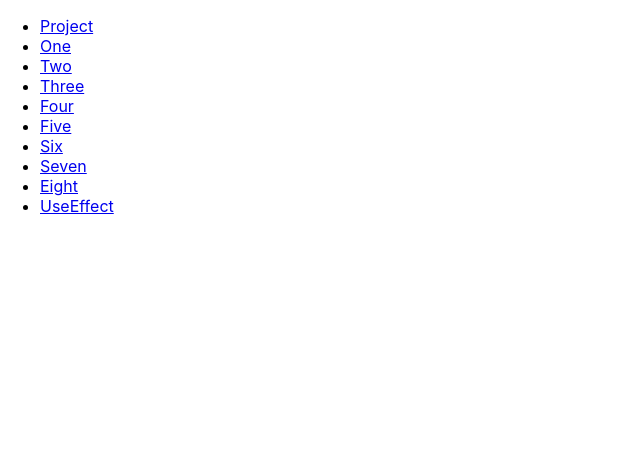
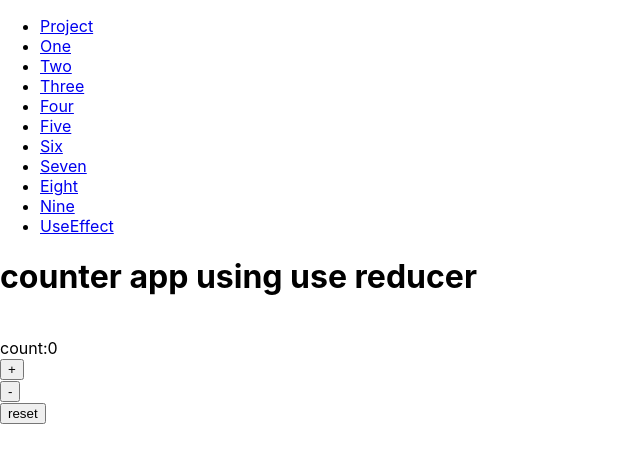
Before and after one commit to shashimehta03/React-Revison, a React (Create React App) app: page /nine in a window 1280 px wide. Shown: the top 462 px of the page, without its empty margins (0-640 px from the left). Built offline with nearby package versions, Linux system fonts and the light colour scheme.

Commit message:
nine added

```diff
--- a/src/App.js
+++ b/src/App.js
@@ -10,6 +10,7 @@ import Six from './Six';
 import Seven from './Seven';
 import Eight from './Eight';
 import Use from './Hooksuse';
+import Nine from './Nine';
 
 function App() {
   return (
@@ -20,13 +21,13 @@ function App() {
               <Link to='/'>Project</Link>
             </li>
             <li>
-               <Link to='/one'>One</Link>
+              <Link to='/one'>One</Link>
             </li>
             <li>
-                <Link to='/two'>Two</Link>
+              <Link to='/two'>Two</Link>
             </li>
             <li>
-                <Link to='/three'>Three</Link>
+              <Link to='/three'>Three</Link>
             </li>
             <li>
               <Link to='/four'>Four</Link>
@@ -44,8 +45,12 @@ function App() {
               <Link to='/eight'>Eight</Link>
             </li>
             <li>
+              <Link to='/nine'>Nine</Link>
+            </li>
+            <li>
               <Link to ='/usehook'>UseEffect</Link>
             </li>
+
 
         </ul>
 
@@ -58,6 +63,7 @@ function App() {
     <Route path ='/six' element={<six/>}/> // this is not woking as router is implemented here
     <Route path='/seven' element={<Seven/>}/>
     <Route path='/eight' element={<Eight/>}/>
+    <Route path='/nine' element={<Nine/>}/>
     <Route path='/usehook' element={<Use/>}/>
 
     </Routes>
--- /dev/null
+++ b/src/Nine.js
@@ -0,0 +1,31 @@
+import { type } from "@testing-library/user-event/dist/type";
+import React, { useReducer } from "react"
+
+const Nine = (props) => {
+  function reducer(state,action){
+    switch(action.type){
+      case 'INCREMENT':
+        return {count:state.count+1};
+      case 'DECREMENT':
+        return {count:state.count-1};
+      case 'RESET':
+        return {count :state.count*0};
+    }
+  }
+  const [state ,dispatch] =useReducer(reducer,{count:0});
+  return (
+    <div>
+      <h1>counter app using use reducer</h1>
+      <br/>
+      <p1>count:{state.count} </p1>
+      <br/>
+      <button onClick={()=>dispatch({type:'INCREMENT'})}>+ </button>
+      <br/>
+      <button onClick={()=>dispatch({type:'DECREMENT'})}>-</button>
+      <br/>
+      <button onClick={()=>dispatch({type:'RESET'})}>reset</button>
+    </div>
+  )
+};
+
+export default Nine;
```
